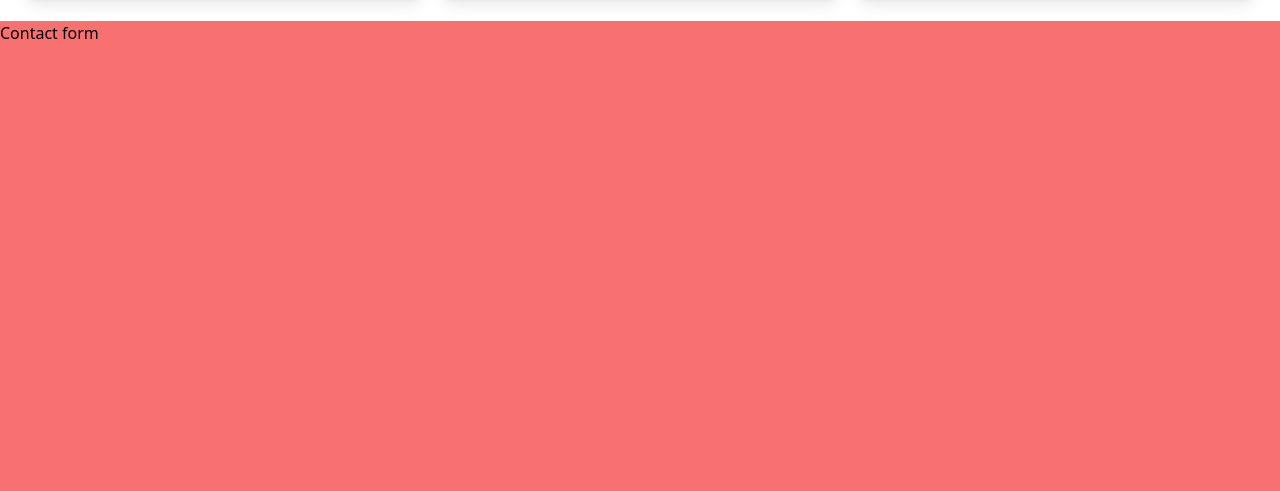
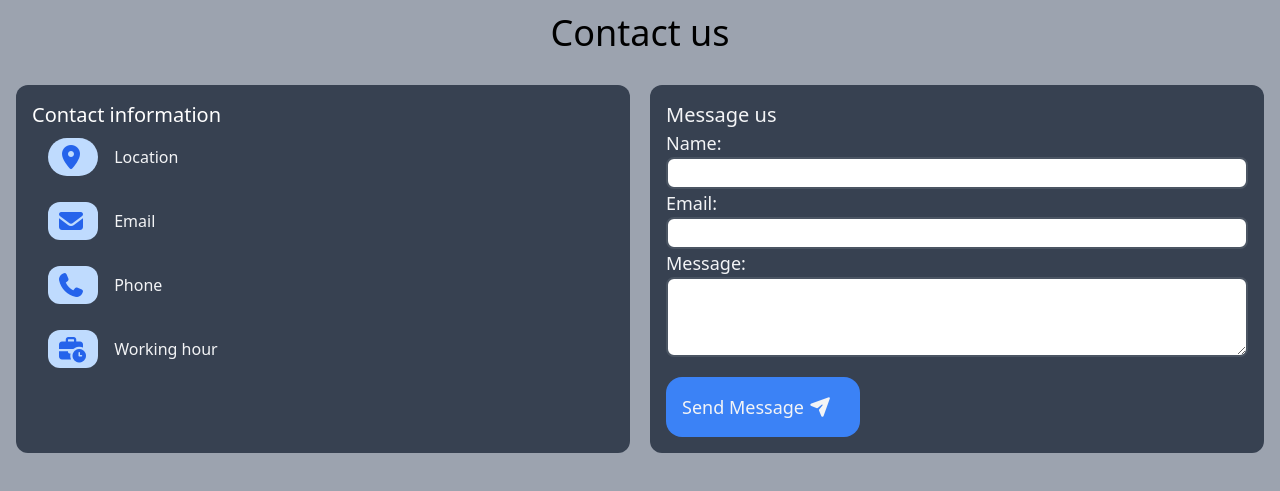
Before and after one commit to asmik-x05/tailwind-project, a plain HTML site: page index.html in a window 1280 px wide. Shown: the part 2073-2564 px from the top of the page. Drawn offline with nearby package versions, Linux system fonts and the light colour scheme.

Commit message:
add contact us

```diff
--- a/index.html
+++ b/index.html
@@ -21,7 +21,7 @@
            </script>
 
 </head>
-<body class="light">
+<body class="dark">
     <!-- this is part is for top notice and navbar  -->
       <div class="text-center text-white bg-blue-950 py-2 dark:bg-white dark:text-black">!! 🚧 Site under construction. Check back soon! 🔨 !!</div>
     <header class="bg-gray-200 sticky top-0 z-10  dark:bg-gray-800 dark:text-white shadow-lg">
@@ -133,6 +133,8 @@
                 </div>
             </div>
             </section>
+
+            <!-- Why choose us -->
         <section class="bg-blue-200 dark:bg-gray-300 text-gray-950">
 
             <div class="container mx-auto px-4 py-4 ">
@@ -164,12 +166,7 @@
 
             </div>
         </section>
-;
-
-
-
-
-        <section>
+<section>
 <div class="container mx-auto px-4 py-4 ">
     <h2 class="text-3xl text-center">Customer Reviews</h2>
 <div class="grid grid-cols-1 md:grid-cols-2 lg:grid-cols-3">
@@ -221,17 +218,68 @@
         </div>
         <p class="dark:text-gray-100">Lorem ipsum dolor sit amet consectetur adipisicing elit. Culpa ipsam delectus porro beatae, nostrum commodi a itaque possimus tenetur quibusdam!</p>
     </div>
+</div>
+</div>
+        </section>
+<!-- Contact us -->
+         <section>
+            <div class="container mx-auto px-4 py-4 ">
+                <h1 class="text-center text-4xl pb-8">Contact us</h1>
+                <div class="grid grid-rows-2 md:grid-cols-2 justify-stretch gap-5">
+                    <div class="bg-blue-200 rounded-xl p-4 dark:bg-gray-700">
+                        <h2 class="text-xl dark:text-white">Contact information</h2>
+                        <div class="grid grid-rows-4 px-4 py-4 gap-10">
+                            <div>
+                                <span class=" bg-blue-200 rounded-full h-10 p-2">
+                                    <i class="fa-solid fa-location-dot fa-xl text-blue-600"></i>
+                                </span>
+                                <span class="px-4 font-medium dark:text-gray-100">Location</span>
+                            </div>
+                            <div>
+                                <span class="bg-blue-200 rounded-xl h-10 p-2">
+                                    <i class="fa-solid fa-envelope  fa-xl text-blue-600 "></i>
+                                </span>
+                                <span class="px-4 font-medium dark:text-gray-100">Email</span>
+                            </div>
+                            <div>
+                                <span class="bg-blue-200 rounded-xl h-10 p-2">
+                                    <i class="fa-solid fa-phone fa-xl text-blue-600"></i>
+                                </span>
+                                <span class="px-4 font-medium dark:text-gray-100">Phone</span>
+                            </div>
+                            <div>
+                                <span class="bg-blue-200 rounded-xl h-10 p-2">
+                                    <i class="fa-solid fa-business-time fa-xl text-blue-600"></i>
+                                </span>
+                                <span class="px-4 font-medium dark:text-gray-100">Working hour</span>
+                            </div>
 
 
-</div>
-</div>
+                        </div>
+                    </div>
+                    <div class=" bg-blue-200 rounded-xl p-4 dark:bg-gray-700 dark:text-gray-100">
+                        <h2 class="text-xl">Message us</h2>
+                        <div>
+                    <form action="">
+                        <div class="flex flex-col text-lg">
+                                <label for="name">Name:</label>
+                                <input type="text" name="name" id="name" class="border-2 border-gray-600 rounded-lg">
+                                 <label for="email">Email:</label>
+                                <input type="email" name="email" id="email" class="border-2 border-gray-600 rounded-lg">
+                                <label for="msg">Message:</label>
+                                <textarea name="msg" id="msg" class="border-2 border-gray-600 rounded-lg h-20"></textarea>
+                                <button type="reset" class="p-4 bg-blue-500 w-1/3 text-justify rounded-2xl mt-5 text-gray-100 hover:bg-blue-800">Send Message <i class="fa-solid fa-paper-plane"></i></button>
+                                </div>
+                            </form>
+                        </div>
 
-        </section>
+                    </div>
+                </div>
+            </div>
 
-         <section class="w-full h-screen bg-red-400">Contact form</section>
-
+         </section>
     </main>
-    <footer class="w-full h-screen bg-teal-400">Footer</footer>
+    <footer class="bg-blue-500 dark:bg-gray-600">hello</footer>
 
 </body>
 </html>
```
